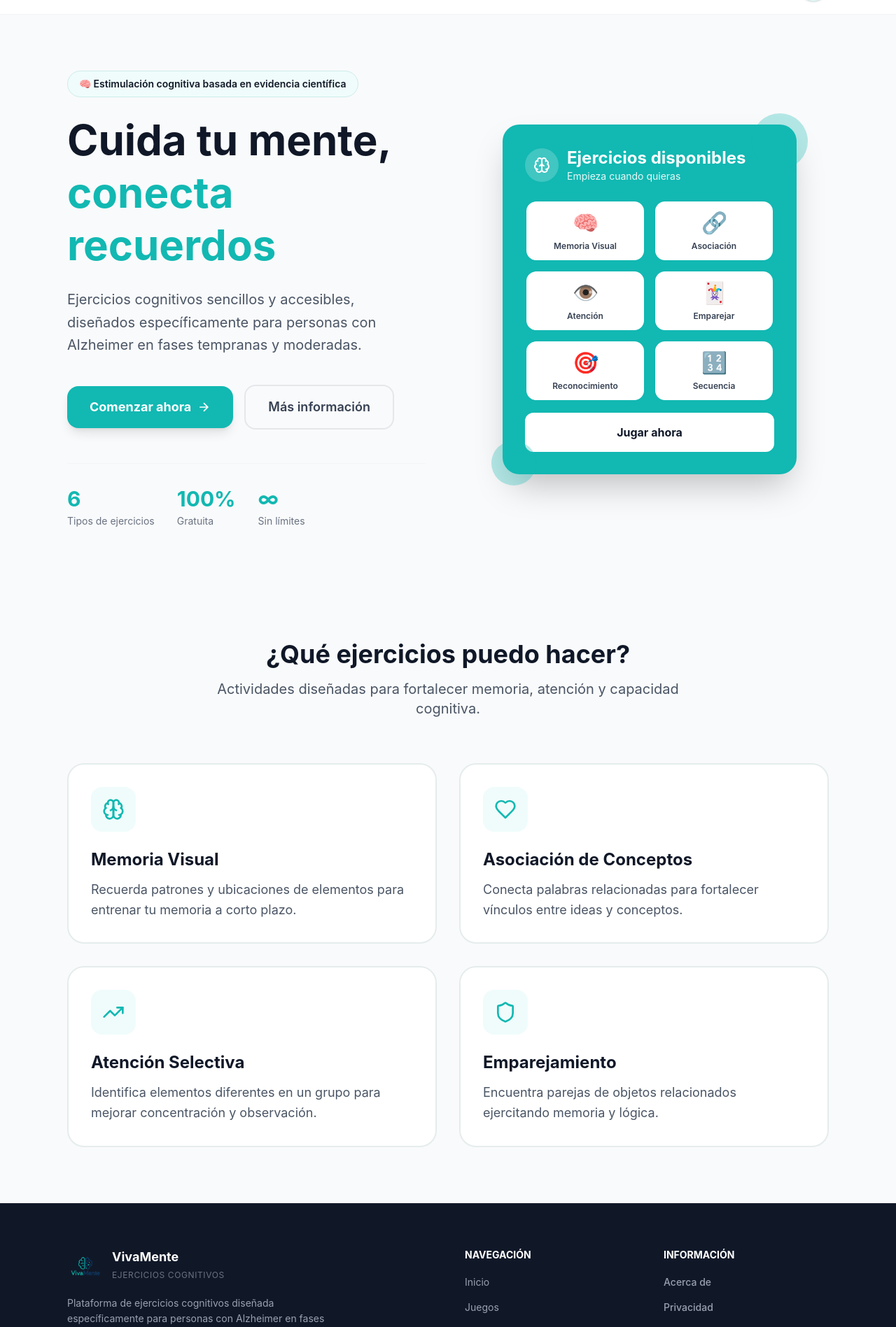
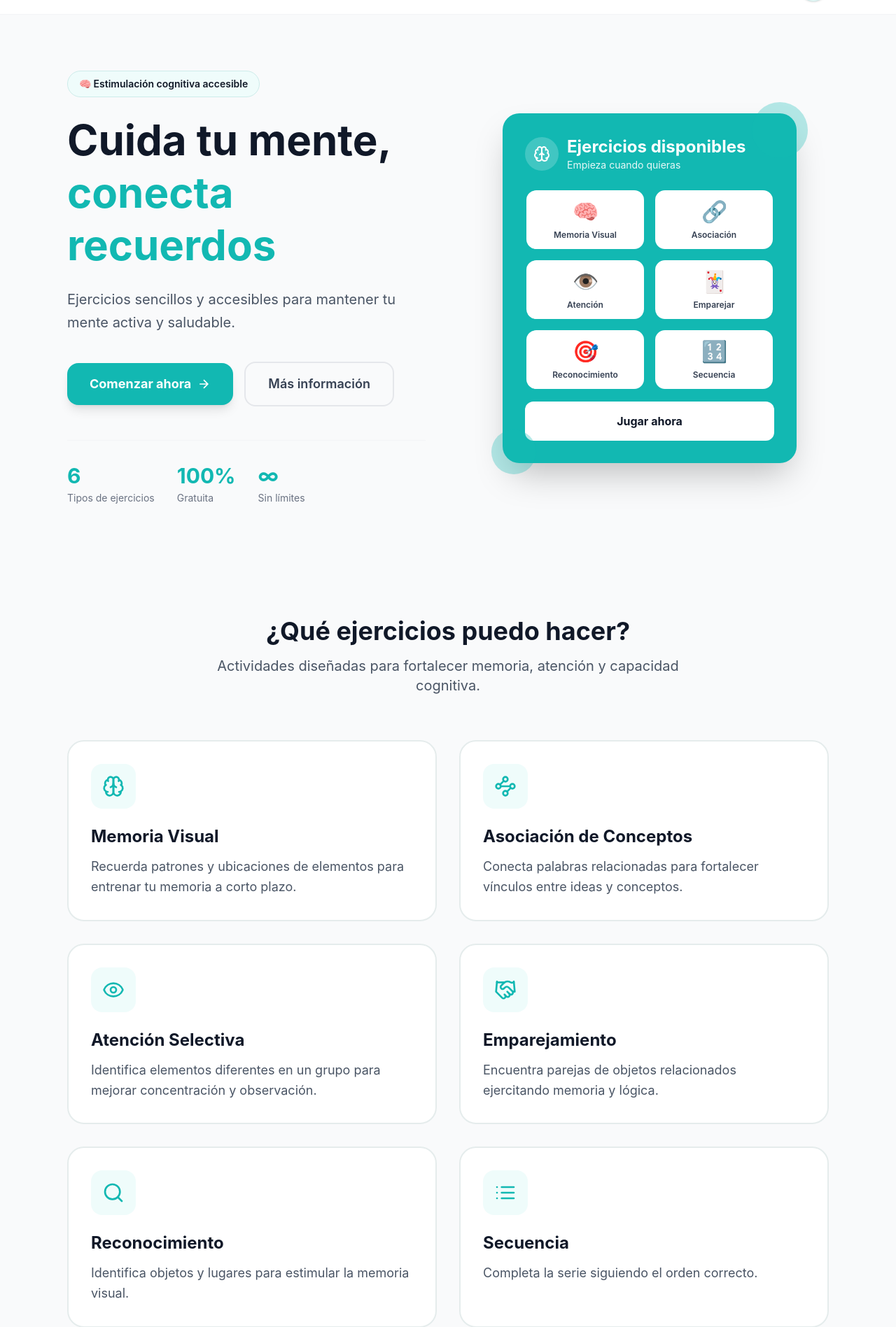
Before and after one commit to deepy7/VivaMente, a React (Vite) app: page /inicio in a window 1280 px wide. Shown: the part 60-1957 px from the top of the page at 70% size. Built offline with nearby package versions, Linux system fonts and the light colour scheme; no server answers; sample sign-in values are in the browser's storage.

Commit message:
Cambios en home usuario

```diff
--- a/src/app/components/Footer.tsx
+++ b/src/app/components/Footer.tsx
@@ -26,7 +26,7 @@ export function Footer() {
               </div>
             </div>
             <p className="text-sm text-gray-400 leading-relaxed mb-6 max-w-sm">
-              Plataforma de ejercicios cognitivos diseñada específicamente para personas con Alzheimer en fases tempranas y moderadas.
+              Cuidando la mente, paso a paso.
             </p>
           </div>
 
--- a/src/app/pages/Games.tsx
+++ b/src/app/pages/Games.tsx
@@ -10,7 +10,7 @@ const games = [
   { id: "atencion",        label: "Atención",          icon: "👁️", desc: "Ejercita la concentración" },
   { id: "emparejar",       label: "Emparejar",         icon: "🃏", desc: "Encuentra los pares iguales" },
   { id: "reconocimiento",  label: "Reconocimiento",    icon: "🔍", desc: "Identifica objetos y lugares" },
-  { id: "secuencia",       label: "Secuencia",         icon: "📋", desc: "Ordena elementos en el orden correcto" },
+  { id: "secuencia",       label: "Secuencia",         icon: "📋", desc: "Completa la serie" }
 ];
 
 export default function Games() {
--- a/src/app/pages/HomeUsuario.tsx
+++ b/src/app/pages/HomeUsuario.tsx
@@ -1,5 +1,5 @@
 import { Link } from "react-router";
-import { Brain, Heart, TrendingUp, Shield } from "lucide-react";
+import { Brain, Waypoints, Handshake, Eye, Search, List } from "lucide-react";
 
 export default function HomeUsuario() {
   return (
@@ -10,7 +10,7 @@ export default function HomeUsuario() {
         <div className="flex-1">
           <div className="inline-block px-4 py-2 rounded-full mb-6" style={{ backgroundColor: "#EFFCFB", border: "1px solid #CDECEA" }}>
             <p className="text-sm" style={{ color: "#111827", fontWeight: 600 }}>
-              🧠 Estimulación cognitiva basada en evidencia científica
+              🧠 Estimulación cognitiva accesible
             </p>
           </div>
 
@@ -23,7 +23,7 @@ export default function HomeUsuario() {
           </h1>
 
           <p className="text-gray-600 text-xl leading-relaxed mb-10 max-w-lg">
-            Ejercicios cognitivos sencillos y accesibles, diseñados específicamente para personas con Alzheimer en fases tempranas y moderadas.
+            Ejercicios sencillos y accesibles para mantener tu mente activa y saludable.
           </p>
 
           <div className="flex items-center gap-4">
@@ -150,19 +150,29 @@ export default function HomeUsuario() {
                 description: "Recuerda patrones y ubicaciones de elementos para entrenar tu memoria a corto plazo."
               },
               {
-                icon: <Heart size={32} />,
+                icon: <Waypoints size={32} />,
                 title: "Asociación de Conceptos",
                 description: "Conecta palabras relacionadas para fortalecer vínculos entre ideas y conceptos."
               },
               {
-                icon: <TrendingUp size={32} />,
+                icon: <Eye size={32} />,
                 title: "Atención Selectiva",
                 description: "Identifica elementos diferentes en un grupo para mejorar concentración y observación."
               },
               {
-                icon: <Shield size={32} />,
+                icon: <Handshake size={32} />,
                 title: "Emparejamiento",
                 description: "Encuentra parejas de objetos relacionados ejercitando memoria y lógica."
+              },
+              {
+                icon: <Search size={32} />,
+                title: "Reconocimiento",
+                description: "Identifica objetos y lugares para estimular la memoria visual."
+              },
+              {
+                icon: <List size={32} />,
+                title: "Secuencia",
+                description: "Completa la serie siguiendo el orden correcto."
               }
             ].map((feature, idx) => (
               <div
```
